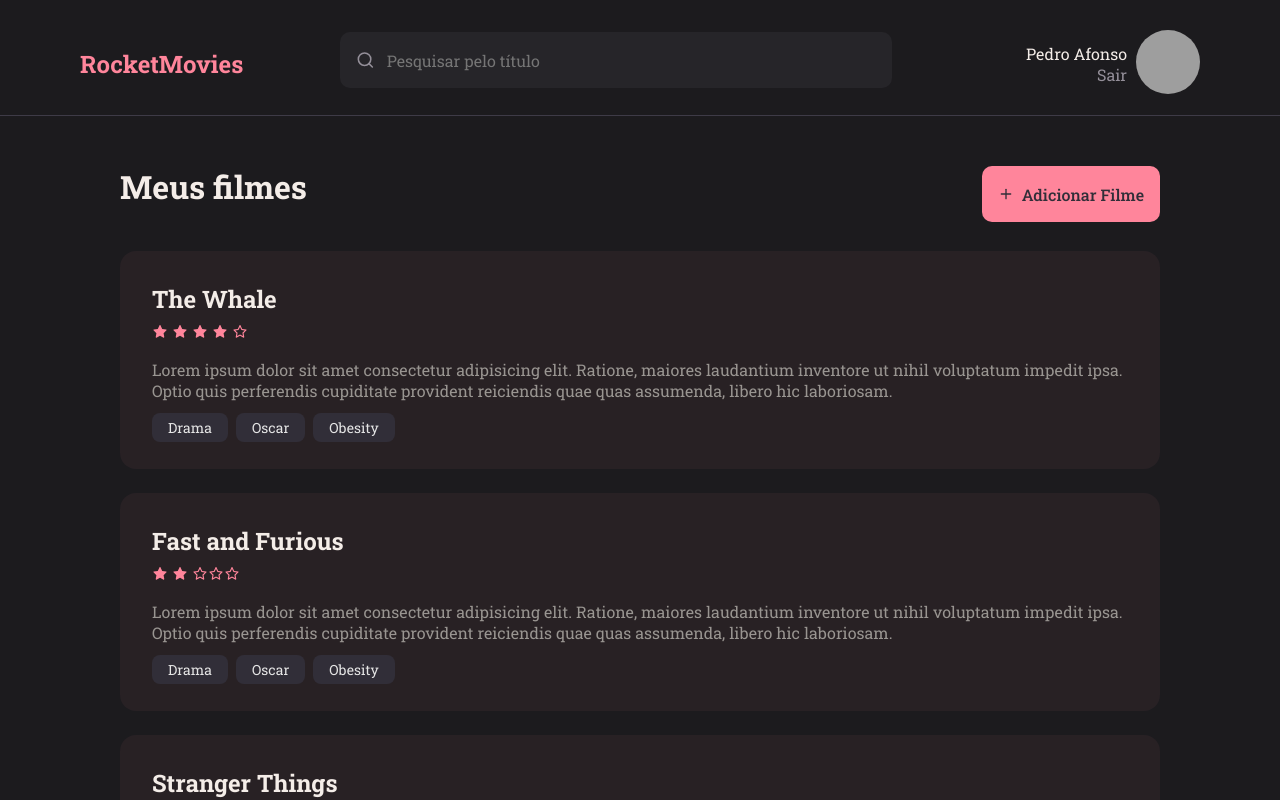
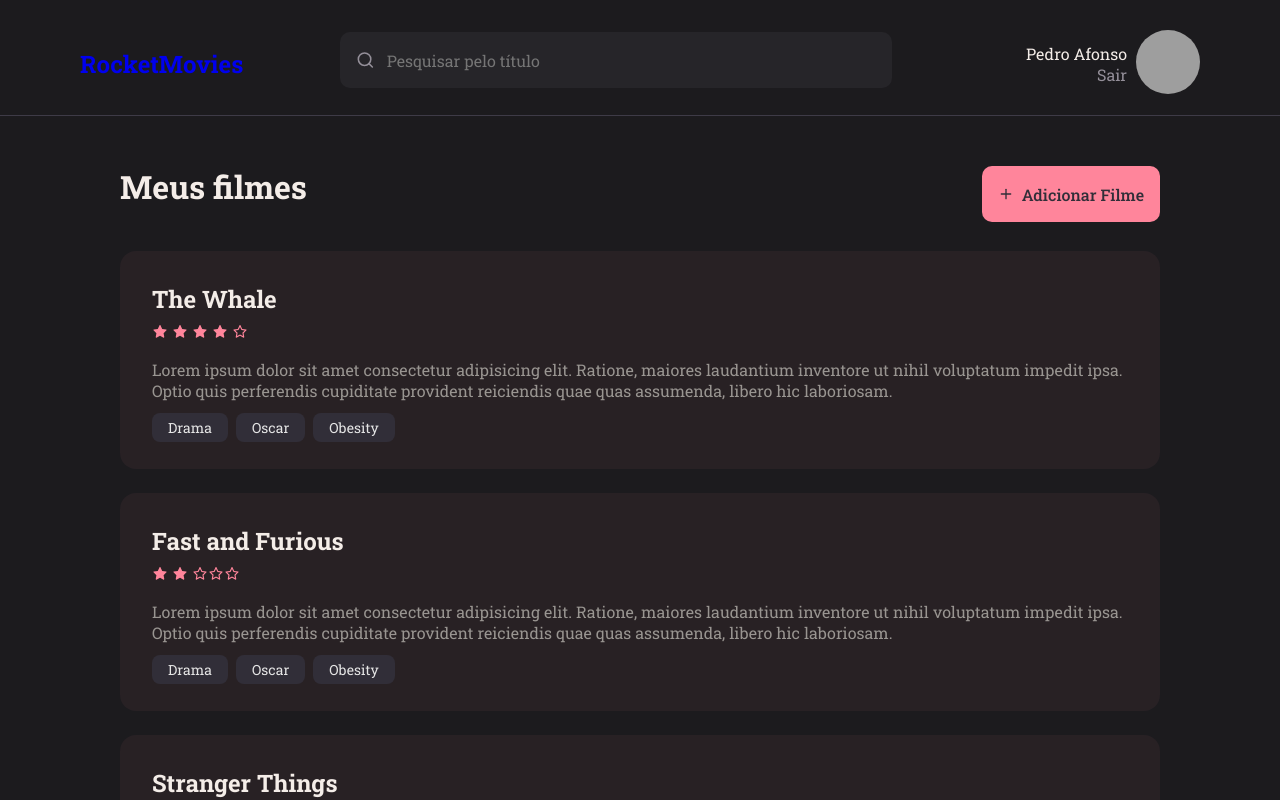
Before and after one commit to Pedro558/RocketMovies-front-end, a React (Vite) app: page / in a window 1280 px wide. Shown: the top 800 px of the page. Built offline with nearby package versions, Linux system fonts and the light colour scheme; grey boxes are pictures that could not be loaded.

Commit message:
:sparkles: feat: add Link to Title component

```diff
--- a/src/components/Header/index.jsx
+++ b/src/components/Header/index.jsx
@@ -1,11 +1,20 @@
-import { Nav, Container, MenuIcon, Title, Search, NavElements, Profile, Photo } from './styles';
+import { useState, useEffect } from 'react'
 import { Input } from '../Input'
 import { Hamburger } from '../Hamburger'
 import { FiSearch} from 'react-icons/fi'
+import { Link } from 'react-router-dom';
 
-import { useState, useEffect } from 'react'
+import {
+  Nav,
+  Container,
+  MenuIcon,
+  Title,
+  Search,
+  NavElements,
+  Profile,
+  Photo
+} from './styles';
 
-import { Link } from 'react-router-dom';
 
 export function Header(){
   const [showNavbar, setShowNavbar] = useState(false)
@@ -31,7 +40,7 @@ export function Header(){
   return(
     <Nav>
       <Container>
-        <Title>RocketMovies</Title>
+        <Title><Link to='/'>RocketMovies</Link></Title>
 
         <MenuIcon
         onClick={handleShowNavbar}
```
